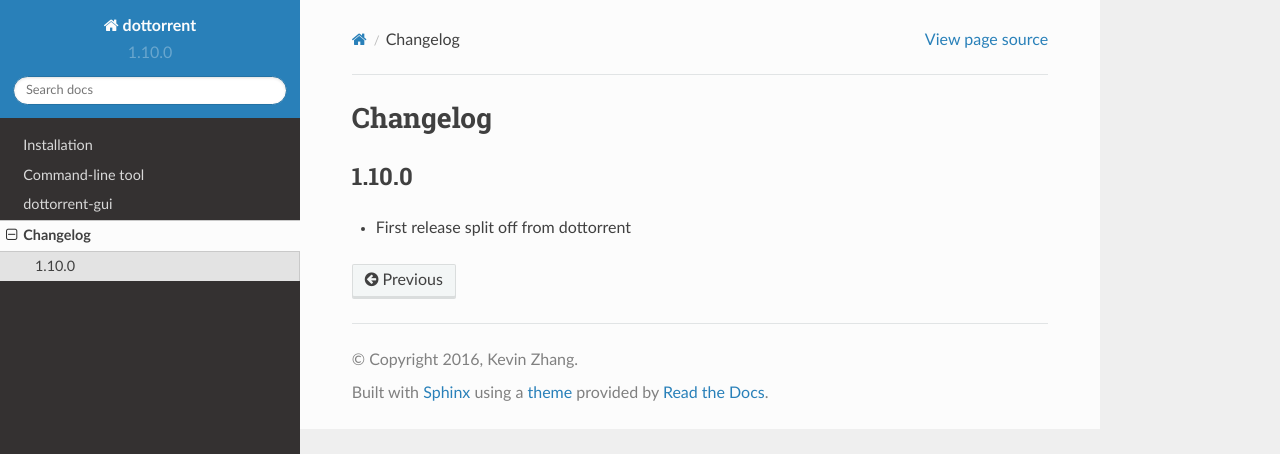
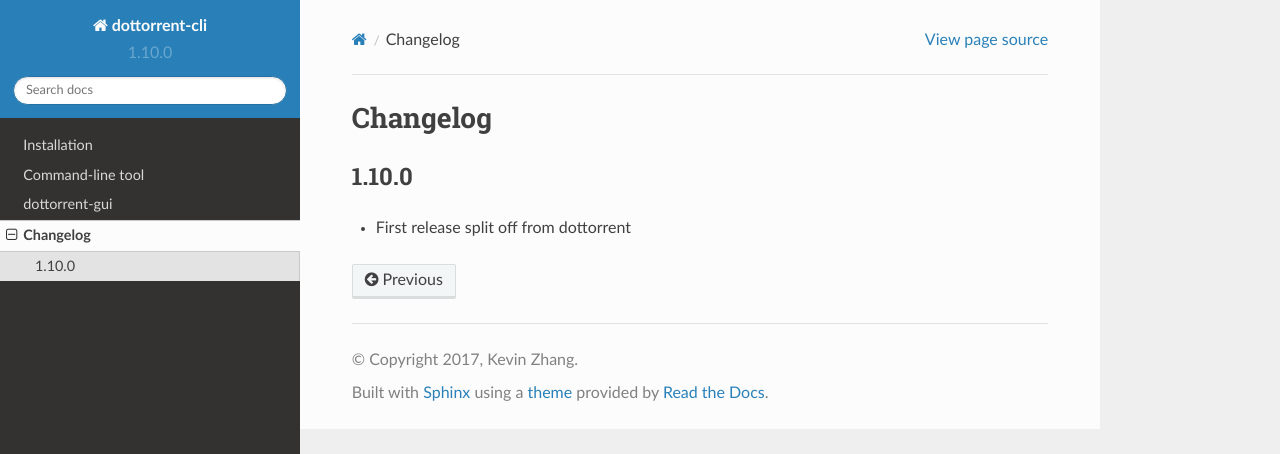
Before and after one commit to kz26/dottorrent-cli, a Sphinx documentation site: the page built from docs/changelog.rst, in a window 1280 px wide. Shown: the top 454 px of the page. Built offline with Sphinx 7.4.7 and the Read the Docs theme 2.0.0, drawn with Linux system fonts in a browser that asks for light colours.

Commit message:
Fix docs/conf.py

```diff
--- a/docs/conf.py
+++ b/docs/conf.py
@@ -55,8 +55,8 @@
 master_doc = 'index'
 
 # General information about the project.
-project = 'dottorrent'
-copyright = '2016, Kevin Zhang'
+project = 'dottorrent-cli'
+copyright = '2017, Kevin Zhang'
 author = 'Kevin Zhang'
 
 # The version info for the project you're documenting, acts as replacement for
@@ -64,7 +64,7 @@
 # built documents.
 #
 # The short X.Y version.
-with open('../dottorrent/version.py') as f:
+with open('../dtcli/version.py') as f:
     exec(f.read())
 version = __version__
 # The full version, including alpha/beta/rc tags.
```
